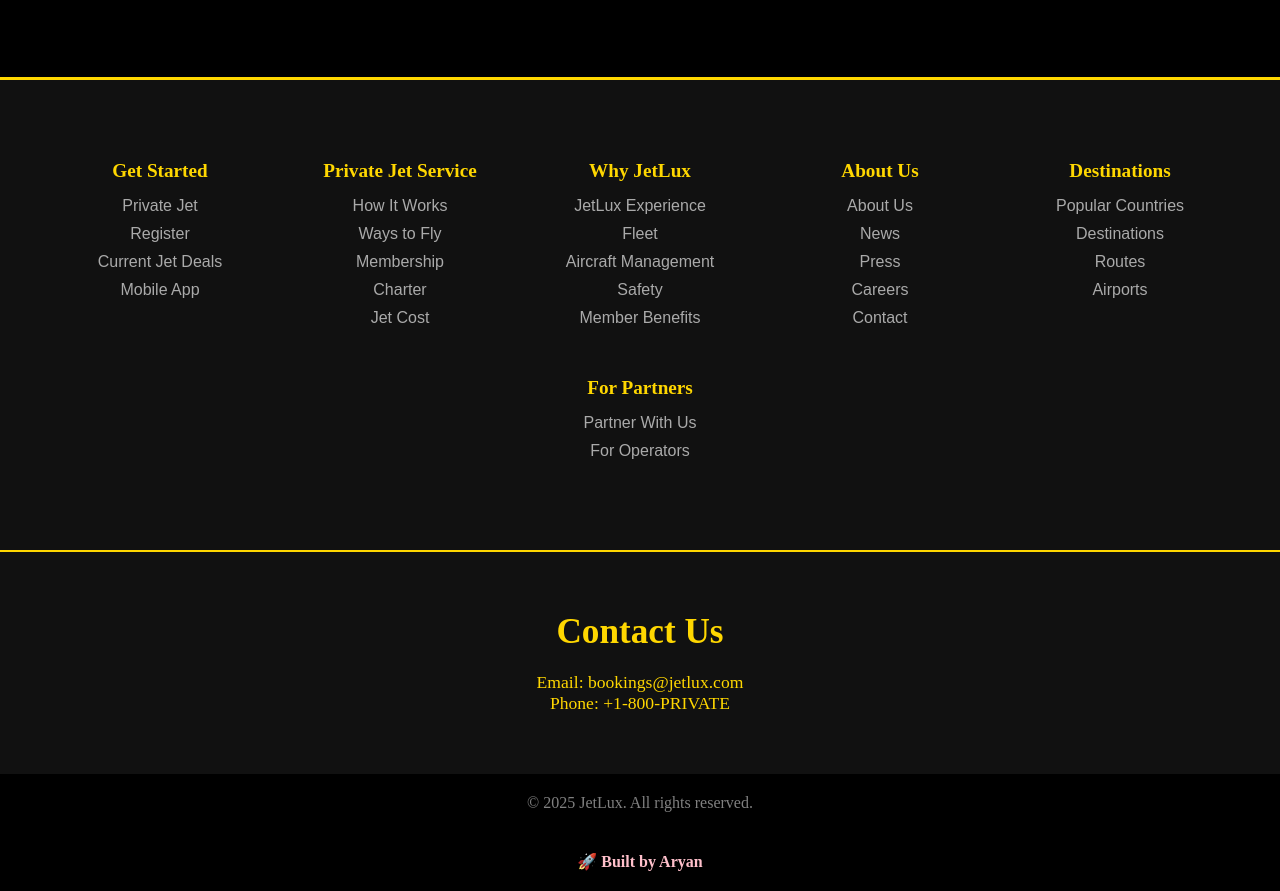
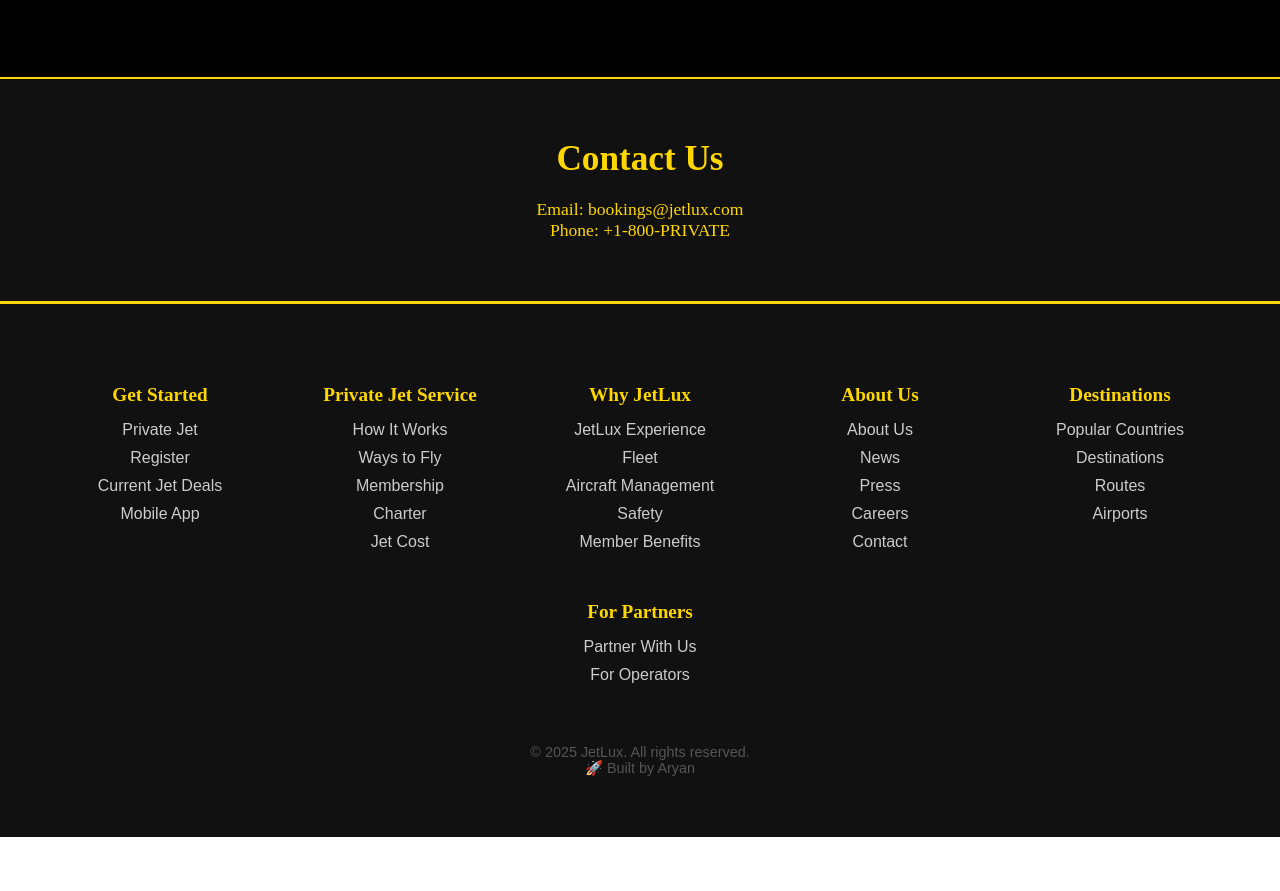
Before and after one commit to AryanRanjan123/Jetlux, a plain HTML site: page index.html in a window 1280 px wide. Shown: the part 2314-3205 px from the top of the page. After the commit the page ends 3151 px from the top, so only its background shows below. Drawn offline with Linux system fonts and the light colour scheme.

Commit message:
Update index.html

```diff
--- a/index.html
+++ b/index.html
@@ -2,11 +2,13 @@
 <html lang="en">
 <head>
   <meta charset="UTF-8" />
-  <meta name="viewport" content="width=device-width, initial-scale=1.0"/>
+  <meta name="viewport" content="width=device-width, initial-scale=1.0" />
   <meta name="google-site-verification" content="1VfIfx-nmQe3IEXgPlTPPgXhG-ZNtcAbl5PTAalTPnc" />
 
   <title>JetLux - Private Jet Booking</title>
-  <link rel="stylesheet" href="style.css">
+
+  <!-- External Styles -->
+  <link rel="stylesheet" href="style.css" />
 </head>
 <body>
 
@@ -14,7 +16,7 @@
   <header>
     <h1>JetLux</h1>
     <nav>
-      <a href="#booking">Book</a>
+      <a href="#book">Book</a>
       <a href="#fleet">Fleet</a>
       <a href="#contact">Contact</a>
     </nav>
@@ -25,33 +27,31 @@
     <div class="hero-content">
       <h2 class="animate-fade">Fly Private. Fly Luxurious.</h2>
       <p class="animate-fade-delay">Experience the skies like never before.</p>
-      <a href="#booking" class="hero-btn animate-zoom">Book Your Jet</a>
+      <a href="#book" class="hero-btn animate-zoom">Book Your Jet</a>
     </div>
   </section>
-
 
   <!-- Fleet Section -->
   <section id="fleet" class="fleet-section">
     <h2>Our Elite Fleet</h2>
     <div class="jet-cards">
       <div class="jet-card">
-      <img src="images/jet1.jpg" alt="Gulfstream G650">
+        <img src="images/jet1.jpg" alt="Gulfstream G650" />
         <h3>Gulfstream G650</h3>
         <p>The epitome of luxury and performance. Offers transcontinental range with ultra-spacious seating for 18 passengers.</p>
       </div>
       <div class="jet-card">
-      <img src="images/jet2.jpg" alt="Bombardier Global 7500">
+        <img src="images/jet2.jpg" alt="Bombardier Global 7500" />
         <h3>Bombardier Global 7500</h3>
         <p>Engineered for speed, style, and long-range missions. Features a private bedroom and full-sized kitchen.</p>
       </div>
       <div class="jet-card">
-      <img src="images/jet3.jpg" alt="Dassault Falcon 8X">
+        <img src="images/jet3.jpg" alt="Dassault Falcon 8X" />
         <h3>Dassault Falcon 8X</h3>
         <p>A perfect blend of efficiency and elegance. With three lounge zones, it's ideal for business and leisure travel.</p>
       </div>
     </div>
   </section>
-
 
   <!-- Booking Section -->
   <section id="book" class="book-section">
@@ -66,28 +66,32 @@
       </form>
     </div>
   </section>
-<!-- Route Display Bar -->
+
+  <!-- Route Display Bar (for JS) -->
   <div id="route-display" style="display: none; margin: 20px auto; text-align: center; font-size: 1.2rem; font-weight: bold;">
     ✈️ <span id="from-city">From</span> → <span id="to-city">To</span>
   </div>
 
-
-
-
-
-  <script src="script.js"></script>
-</body>
-</html>
+  <!-- Why Choose Section -->
   <section class="why-choose">
     <h2>Why Choose JetLux</h2>
     <ul>
       <li>Real-time Jet Availability</li>
       <li>Book Full Jet or Single Seat</li>
-    <li>Transparent Pricing & Instant Quotes</li>
+      <li>Transparent Pricing &amp; Instant Quotes</li>
       <li>Worldwide Jet Access</li>
-    <li>24/7 Concierge & Support</li>
+      <li>24/7 Concierge &amp; Support</li>
     </ul>
   </section>
+
+  <!-- Contact Section -->
+  <section id="contact" class="contact">
+    <h2>Contact Us</h2>
+    <p>Email: bookings@jetlux.com</p>
+    <p>Phone: +1-800-PRIVATE</p>
+  </section>
+
+  <!-- Main Footer -->
   <footer class="site-footer">
     <div class="footer-container">
       <div class="footer-column">
@@ -151,71 +155,14 @@
         </ul>
       </div>
     </div>
+
+    <div class="footer-bottom">
+      <p>&copy; 2025 JetLux. All rights reserved.</p>
+      <p>🚀 Built by Aryan</p>
+    </div>
   </footer>
 
-<!-- Contact Section -->
-  <section id="contact" class="contact">
-    <h2>Contact Us</h2>
-    <p>Email: bookings@jetlux.com</p>
-    <p>Phone: +1-800-PRIVATE</p>
-  </section>
-<!-- Footer -->
-  <footer>
-<head>
-  <style>
-    .site-footer {
-      background-color: #111;
-      color: #ccc;
-      padding: 60px 20px;
-      font-family: 'Arial', sans-serif;
-    }
-
-    .footer-container {
-      display: flex;
-      flex-wrap: wrap;
-      justify-content: space-between;
-      max-width: 1200px;
-      margin: 0 auto;
-    }
-
-    .footer-column {
-      flex: 1 1 200px;
-      margin: 20px;
-      min-width: 180px;
-    }
-
-    .footer-column h4 {
-      font-size: 1.2em;
-      margin-bottom: 15px;
-      color: gold;
-    }
-
-    .footer-column ul {
-      list-style: none;
-      padding: 0;
-    }
-
-    .footer-column ul li {
-      margin-bottom: 10px;
-    }
-
-    .footer-column ul li a {
-      text-decoration: none;
-      color: #aaa;
-      transition: color 0.3s ease;
-    }
-
-    .footer-column ul li a:hover {
-      color: gold;
-    }
-  </style>
-</head>
-
-
-
-
-    &copy; 2025 JetLux. All rights reserved.
-  </footer>
-<footer style="text-align: center; padding: 20px; color: pink; font-weight: bold;">
-  🚀 Built by Aryan
-</footer>
+  <!-- Scripts -->
+  <script src="script.js"></script>
+</body>
+</html>
```
Lines whose indentation alone changed are shown as unchanged.
